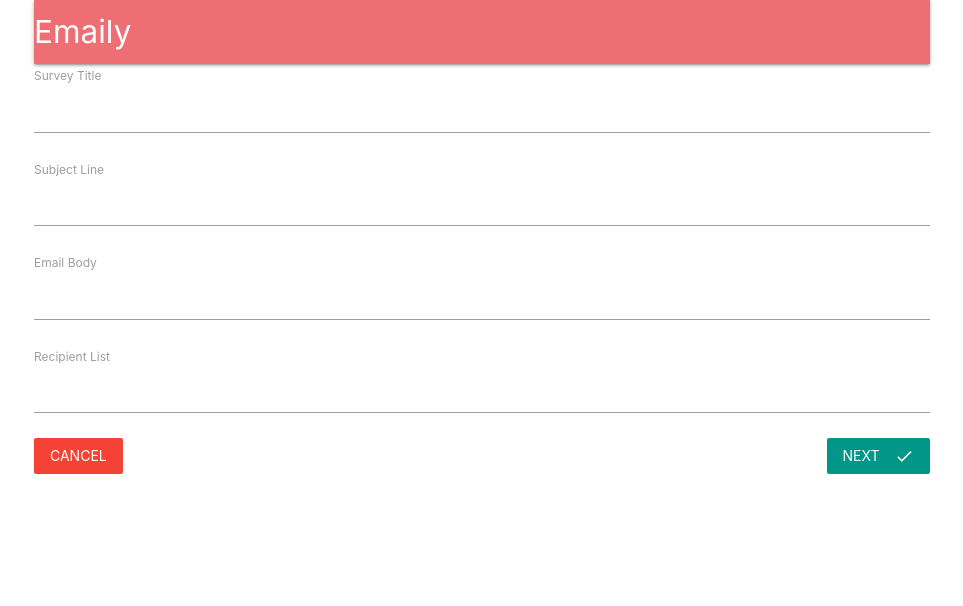
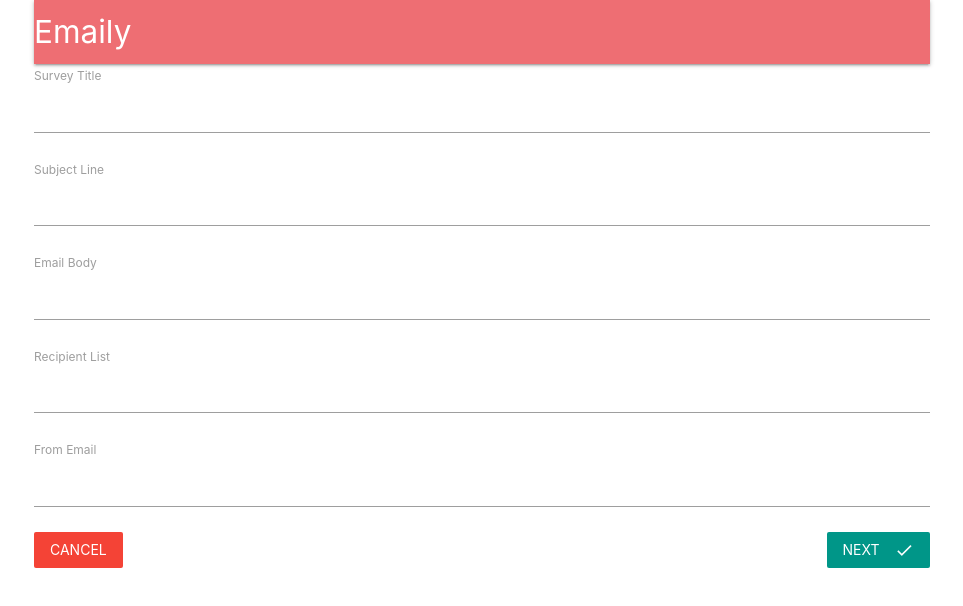
Before and after one commit to KultureElectric/emaily, a React (Create React App) app in the folder client/: page /surveys/new in a window 1280 px wide. Shown: the top 606 px of the page, without its empty margins (158-1121 px from the left). Built offline with nearby package versions, Linux system fonts and the light colour scheme; no server answers.

Commit message:
added frontend emailfrom field at survey creation

```diff
--- a/client/src/components/surveys/formFields.js
+++ b/client/src/components/surveys/formFields.js
@@ -2,5 +2,6 @@ export default [
   { label: "Survey Title", name: "title" },
   { label: "Subject Line", name: "subject" },
   { label: "Email Body", name: "body" },
-  { label: "Recipient List", name: "recipients" }
+  { label: "Recipient List", name: "recipients" },
+  { label: "From Email", name: "emailFrom" }
 ];
--- a/client/src/components/surveys/surveyForm.js
+++ b/client/src/components/surveys/surveyForm.js
@@ -44,6 +44,8 @@ function validate(values) {
 
   errors.recipients = validateEmails(values.recipients || "");
 
+  errors.emailFrom = validateEmails(values.emailFrom || "");
+
   _.each(formFields, ({ name }) => {
     if (!values[name]) {
       errors[name] = "You must provide a value";
--- a/client/src/index.js
+++ b/client/src/index.js
@@ -22,6 +22,5 @@ ReactDOM.render(
 );
 
 // TODO: Improve appearance of app
-// TODO: Allow users to delete surveys
 // TODO: allow users to sort surveys shown
 // TODO: allow users to specify their own sentby email
```
